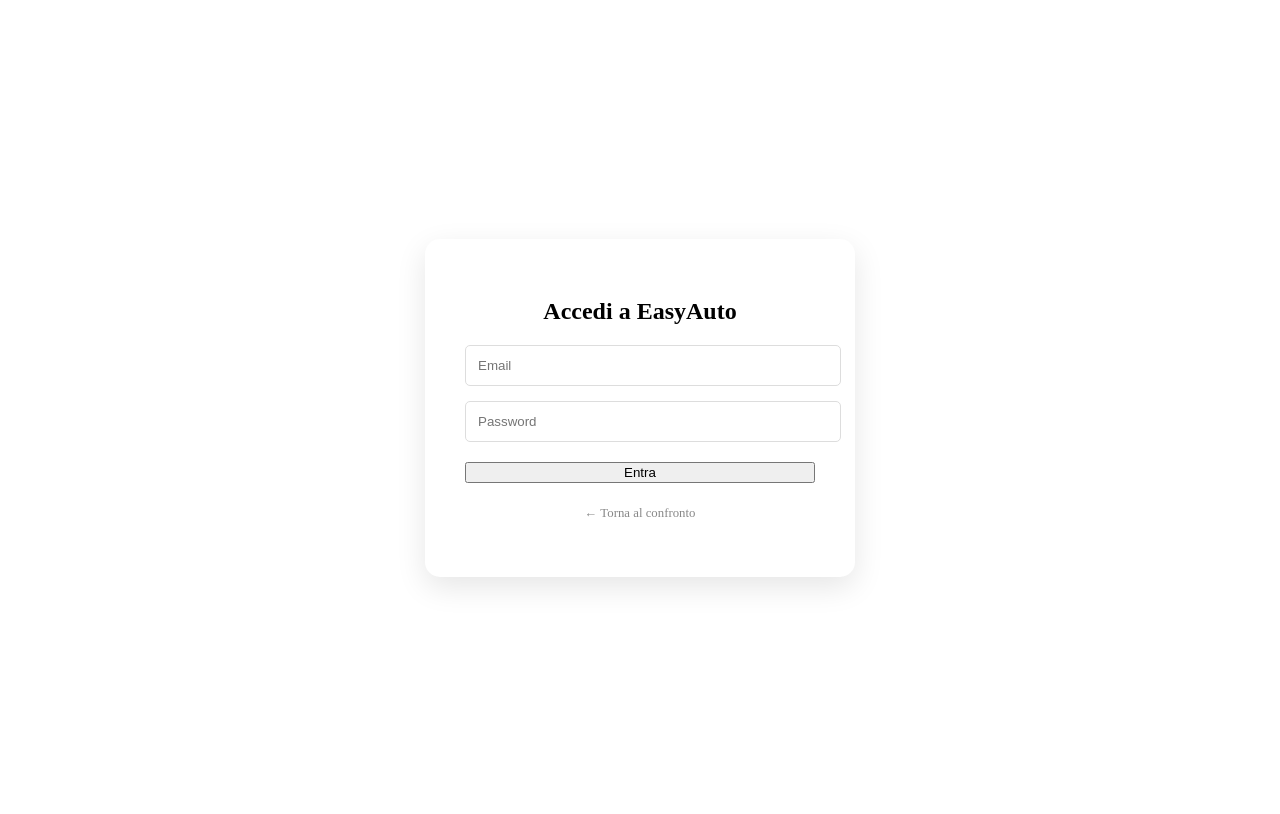
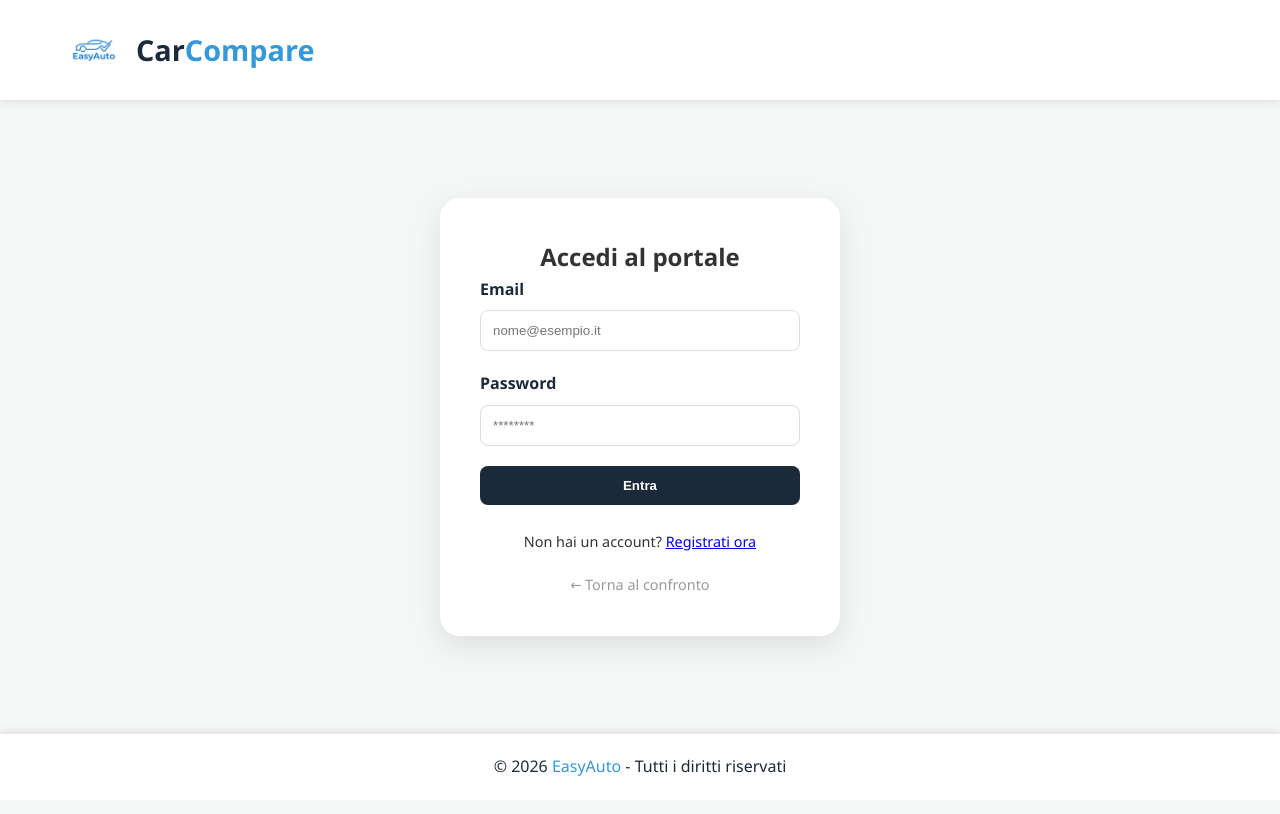
Before and after one commit to SimoGonzy/EasyAuto, a plain HTML site: page web/login.html in a window 1280 px wide. Drawn offline with Linux system fonts and the light colour scheme.

Commit message:
Migliorato pagina login

```diff
--- a/web/login.html
+++ b/web/login.html
@@ -3,20 +3,45 @@
 <head>
     <meta charset="UTF-8">
     <meta name="viewport" content="width=device-width, initial-scale=1.0">
-    <title>Login | EasyAuto</title>
-    <link rel="stylesheet" href="/stylecss/style.css">
+    <title>Login | CarCompare</title>
+    <link rel="stylesheet" href="stylecss/base.css">
+    <link rel="stylesheet" href="stylecss/login.css">
 </head>
-<body style="display: flex; justify-content: center; align-items: center; height: 100vh;">
+<body class="login-page">
 
-    <div style="background: white; padding: 40px; border-radius: 15px; box-shadow: 0 10px 30px rgba(0,0,0,0.1); width: 350px; text-align: center;">
-        <h2 style="color: var(--primary);">Accedi a <span>EasyAuto</span></h2>
-        <form style="margin-top: 20px;">
-            <input type="email" placeholder="Email" style="width: 100%; padding: 12px; margin-bottom: 15px; border: 1px solid #ddd; border-radius: 5px;">
-            <input type="password" placeholder="Password" style="width: 100%; padding: 12px; margin-bottom: 20px; border: 1px solid #ddd; border-radius: 5px;">
-            <button type="submit" class="btn-login" style="width: 100%; cursor: pointer;">Entra</button>
-        </form>
-        <p style="margin-top: 20px;"><a href="index.html" style="color: #888; text-decoration: none; font-size: 0.8rem;">← Torna al confronto</a></p>
+    <header class="main-header">
+        <div class="logo">
+            <img src="img/logo.png" alt="Logo">
+            <h1>Car<span>Compare</span></h1>
+        </div>
+    </header>
+
+    <div class="login-container">
+        <main class="login-card">
+            <h2>Accedi al portale</h2>
+            <form id="auth-form">
+                <div class="form-group">
+                    <label>Email</label>
+                    <input type="email" placeholder="nome@esempio.it" required>
+                </div>
+                <div class="form-group">
+                    <label>Password</label>
+                    <input type="password" placeholder="********" required>
+                </div>
+                <button type="submit" class="btn-login">Entra</button>
+            </form>
+            <div class="login-footer-links">
+                <p>Non hai un account? <a href="#">Registrati ora</a></p>
+                <a href="confronto.html" class="back-link">← Torna al confronto</a>
+            </div>
+        </main>
     </div>
+
+    <footer class="main-footer">
+        <div class="footer-content">
+            <p>© 2026 <span>EasyAuto</span> - Tutti i diritti riservati</p>
+        </div>
+    </footer>
 
 </body>
 </html>
--- a/web/stylecss/base.css
+++ b/web/stylecss/base.css
@@ -7,7 +7,7 @@
 
 :root {
     --primary: #1a2a3a;
-    --accent: #3498db;
+    --accent: #3498db!important;
     --bg: #f4f7f6;
     --white: #ffffff;
 }
@@ -83,12 +83,12 @@ body {
 }
 
 .footer-content p {
-    color: var(--primary);
-    font-weight: 500;
+    color: var(--primary)!important;
+    font-weight: 500!important;
 }
 
 .footer-content span {
-    color: var(--accent);
+    color: var(--accent) !important;
 }
 
 /* RESPONSIVE */
--- /dev/null
+++ b/web/stylecss/login.css
@@ -0,0 +1,78 @@
+html, body {
+    height: 100% !important;
+    margin: 0;
+    display: flex;
+    flex-direction: column;
+}
+
+.logo img {
+    height: 60px !important;
+    width: auto !important;
+}
+
+.login-container {
+    flex: 1;
+    display: flex;
+    justify-content: center;
+    align-items: center;
+    padding: 20px;
+    width: 100%;
+}
+
+.login-card {
+    background: white;
+    padding: 40px;
+    border-radius: 20px;
+    box-shadow: 0 10px 30px rgba(0,0,0,0.1);
+    width: 100%;
+    max-width: 400px;
+    text-align: center;
+}
+
+.form-group {
+    text-align: left;
+    margin-bottom: 20px;
+}
+
+.form-group label {
+    display: block;
+    margin-bottom: 8px;
+    font-weight: 600;
+    color: #1a2a3a;
+}
+
+.form-group input {
+    width: 100%;
+    padding: 12px;
+    border: 1px solid #ddd;
+    border-radius: 8px;
+    box-sizing: border-box;
+}
+
+.btn-login {
+    width: 100%;
+    padding: 12px;
+    background-color: #1a2a3a;
+    color: white;
+    border: none;
+    border-radius: 8px;
+    font-weight: bold;
+    cursor: pointer;
+    transition: 0.3s;
+}
+
+.btn-login:hover {
+    background-color: #3498db;
+}
+
+.login-footer-links {
+    margin-top: 25px;
+    font-size: 0.9rem;
+}
+
+.back-link {
+    display: block;
+    margin-top: 20px;
+    color: #999;
+    text-decoration: none;
+}
```
